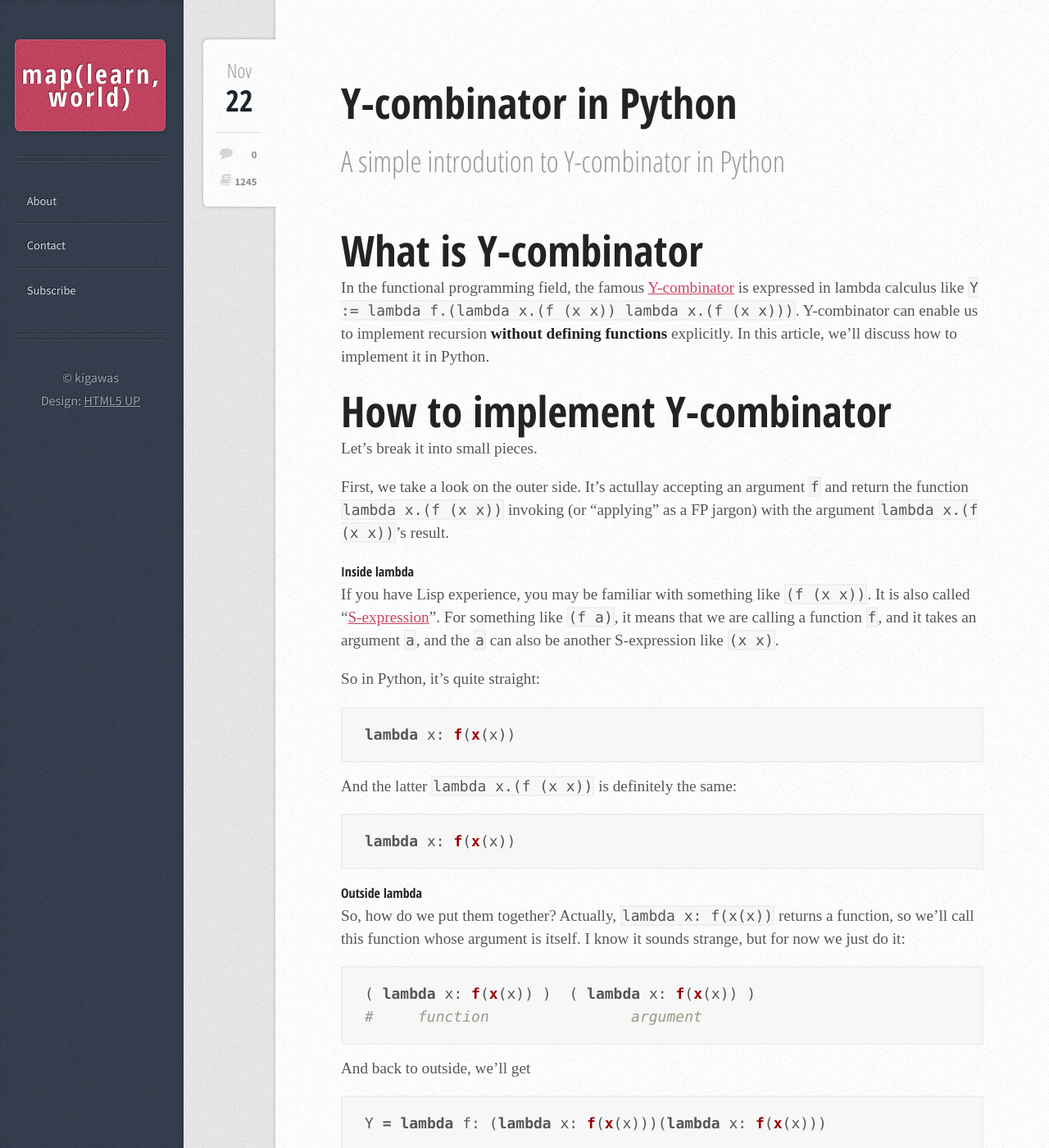
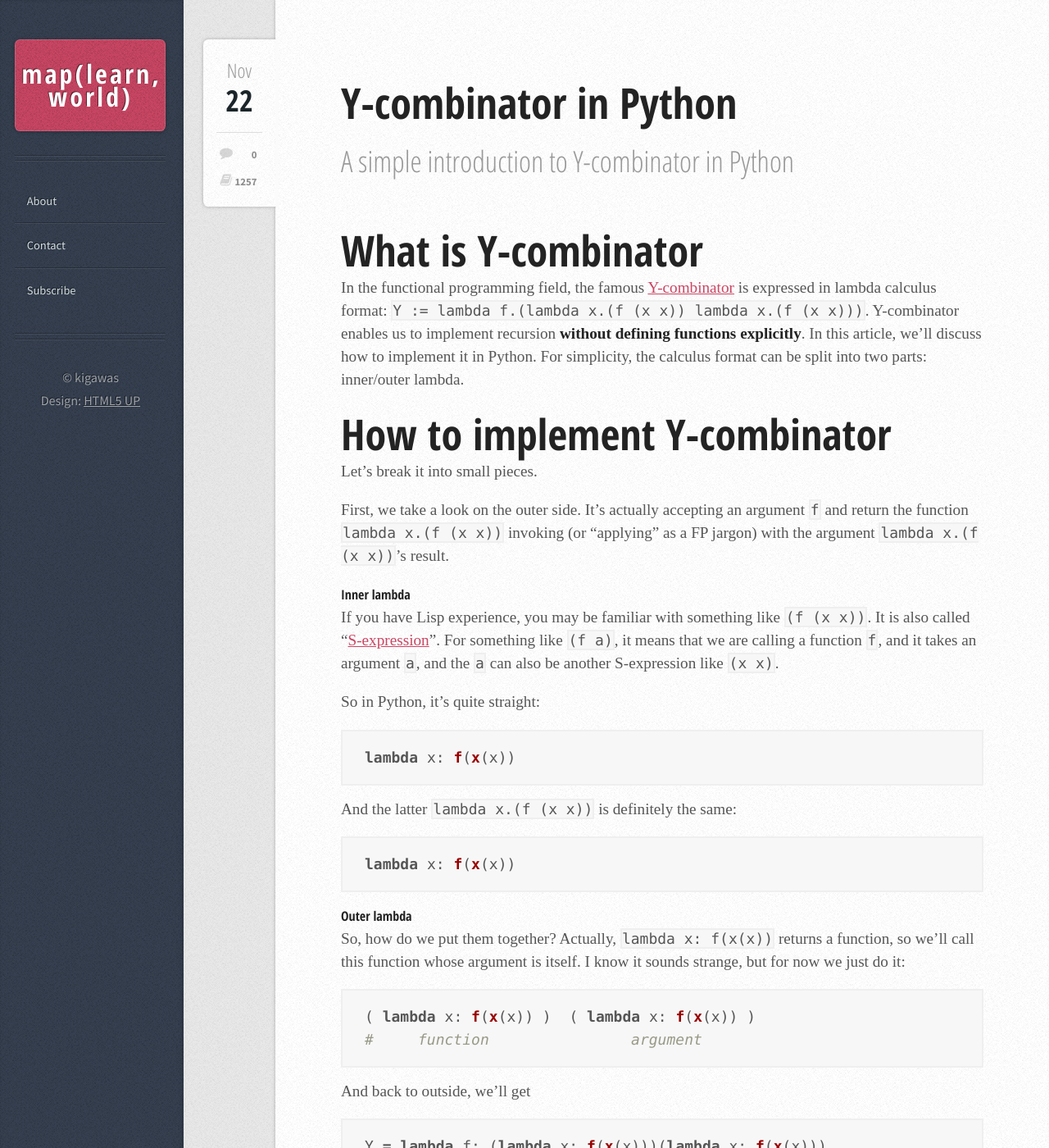
Before and after one commit to kigawas/kigawas.github.io, a Jekyll site: the page built from _posts/2018-11-22-y-combinator-in-python.md, in a window 1280 px wide and 1400 px high. Shown: the whole window at 82% size. Built offline with Jekyll 4.4.1, drawn with Linux system fonts in a browser that asks for light colours; some web fonts are replaced; comment, search, counter and statistics services are not loaded.

Commit message:
Format code

````diff
--- a/_includes/head.html
+++ b/_includes/head.html
@@ -4,11 +4,13 @@
   <meta name="viewport" content="width=device-width, initial-scale=1">
 
   <title>{% if page.title %}{{ page.title | escape }}{% else %}{{ site.title | escape }}{% endif %}</title>
-  <meta name="description" content="{% if page.excerpt %}{{ page.excerpt | strip_html | strip_newlines | truncate: 160 }}{% else %}{{ site.description }}{% endif %}">
+  <meta name="description"
+    content="{% if page.excerpt %}{{ page.excerpt | strip_html | strip_newlines | truncate: 160 }}{% else %}{{ site.description }}{% endif %}">
   <!--[if lte IE 8]><script src={{ "/sassets/js/ie/html5shiv.js" | prepend: site.baseurl}}></script><![endif]-->
   <link rel="stylesheet" href="{{ "/assets/css/main.css" | prepend: site.baseurl }}">
   <!--[if lte IE 8]><link rel="stylesheet" href="{{ "assets/css/ie8.css" | prepend: site.baseurl}}" /><![endif]-->
   <link rel="canonical" href="{{ page.url | replace:'index.html','' | prepend: site.baseurl | prepend: site.url }}">
-  <link rel="alternate" type="application/rss+xml" title="{{ site.title }}" href="{{ "/feed.xml" | prepend: site.baseurl | prepend: site.url }}">
+  <link rel="alternate" type="application/rss+xml" title="{{ site.title }}"
+    href="{{ "/feed.xml" | prepend: site.baseurl | prepend: site.url }}">
   <link href="https://fonts.googleapis.com/css?family=Quattrocento" rel="stylesheet">
 </head>
--- a/_includes/sidebar.html
+++ b/_includes/sidebar.html
@@ -26,7 +26,7 @@
   <ul id="copyright">
     <li>&copy; {{site.github_username}}</li>
     <li>Design:
-      <a href="httpsw://html5up.net">HTML5 UP</a>
+      <a href="https://html5up.net">HTML5 UP</a>
     </li>
   </ul>
 
--- a/_layouts/post.html
+++ b/_layouts/post.html
@@ -13,7 +13,8 @@
 
     <div class="info">
         <span class="date">
-            <span class="month">{{ page.date | date: '%b' }}</span><span class="day"> {{ page.date | date: '%d' }}</span>
+            <span class="month">{{ page.date | date: '%b' }}</span>
+            <span class="day">{{ page.date | date: '%d' }}</span>
             <span class="year">, {{ page.date | date: '%Y' }}</span>
         </span>
 
--- a/_posts/2018-11-22-y-combinator-in-python.md
+++ b/_posts/2018-11-22-y-combinator-in-python.md
@@ -1,19 +1,19 @@
 ---
 title: Y-combinator in Python
-excerpt: A simple introdution to Y-combinator in Python
+excerpt: A simple introduction to Y-combinator in Python
 ---
 
 ## What is Y-combinator
 
-In the functional programming field, the famous [Y-combinator](https://en.wikipedia.org/wiki/Fixed-point_combinator#Fixed_point_combinators_in_lambda_calculus) is expressed in lambda calculus like `Y := lambda f.(lambda x.(f (x x)) lambda x.(f (x x)))`. Y-combinator can enable us to implement recursion **without defining functions** explicitly. In this article, we'll discuss how to implement it in Python.
+In the functional programming field, the famous [Y-combinator](https://en.wikipedia.org/wiki/Fixed-point_combinator#Fixed_point_combinators_in_lambda_calculus) is expressed in lambda calculus format: `Y := lambda f.(lambda x.(f (x x)) lambda x.(f (x x)))`. Y-combinator enables us to implement recursion **without defining functions explicitly**. In this article, we'll discuss how to implement it in Python. For simplicity, the calculus format can be split into two parts: inner/outer lambda.
 
 ## How to implement Y-combinator
 
 Let's break it into small pieces.
 
-First, we take a look on the outer side. It's actullay accepting an argument `f` and return the function `lambda x.(f (x x))` invoking (or "applying" as a FP jargon) with the argument `lambda x.(f (x x))`'s result.
+First, we take a look on the outer side. It's actually accepting an argument `f` and return the function `lambda x.(f (x x))` invoking (or "applying" as a FP jargon) with the argument `lambda x.(f (x x))`'s result.
 
-### Inside lambda
+### Inner lambda
 
 If you have Lisp experience, you may be familiar with something like `(f (x x))`. It is also called "[S-expression](https://www.wikiwand.com/en/S-expression)". For something like `(f a)`, it means that we are calling a function `f`, and it takes an argument `a`, and the `a` can also be another S-expression like `(x x)`.
 
@@ -29,7 +29,7 @@
 lambda x: f(x(x))
 ```
 
-### Outside lambda
+### Outer lambda
 
 So, how do we put them together? Actually, `lambda x: f(x(x))` returns a function, so we'll call this function whose argument is itself. I know it sounds strange, but for now we just do it:
 
--- a/index.html
+++ b/index.html
@@ -1,7 +1,6 @@
 ---
 layout: default
 ---
-
 
 {% for post in paginator.posts %}
 
@@ -11,7 +10,8 @@
   </header>
 
   <div class="info">
-    <span class="date"><span class="month">{{ post.date | date: '%b' }}</span><span class="day"> {{ post.date | date: '%d' }}</span><span class="year">, {{ post.date | date: '%Y' }}</span></span>
+    <span class="date"><span class="month">{{ post.date | date: '%b' }}</span><span class="day">
+        {{ post.date | date: '%d' }}</span><span class="year">, {{ post.date | date: '%Y' }}</span></span>
     <ul class="stats">
       <li><a href="{{site.url}}{{post.url}}#disqus_thread" class="icon fa-comment">0</a></li>
       <li><a href="{{site.url}}{{post.url}}" class="icon fa-book">{{post.content | number_of_words }}</a></li>
@@ -41,7 +41,7 @@
   {% endif %}
 
   {% if paginator.next_page %}
-    <a href="{{ paginator.next_page_path }}" class="button next" >Next</a>
+  <a href="{{ paginator.next_page_path }}" class="button next">Next</a>
   {% endif %}
 </div>
 {% endif %}
````
Also changed, not shown: _posts/2014-04-27-scc-algorithm.md (deleted, +0 -70 lines), _layouts/default.html (indentation only). Lines whose indentation alone changed are shown as unchanged.
